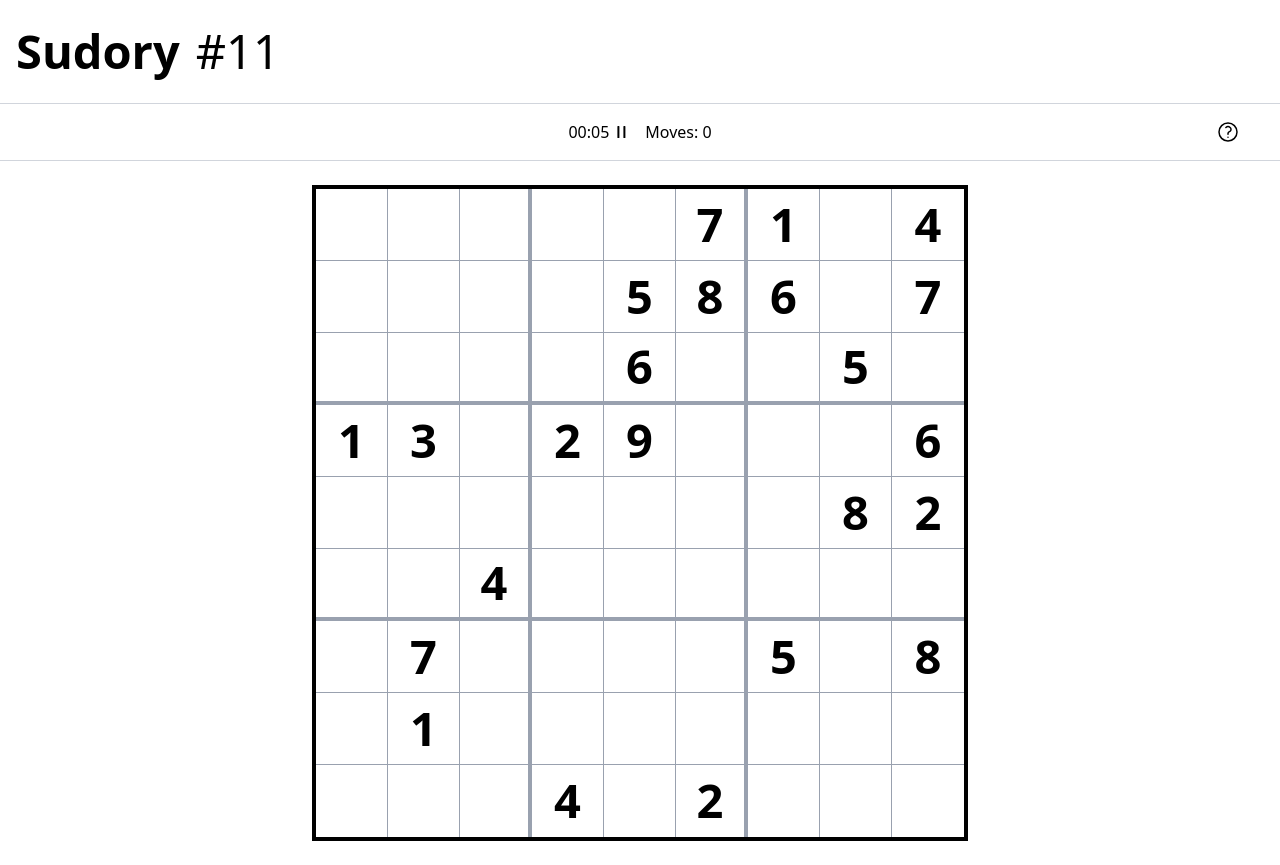
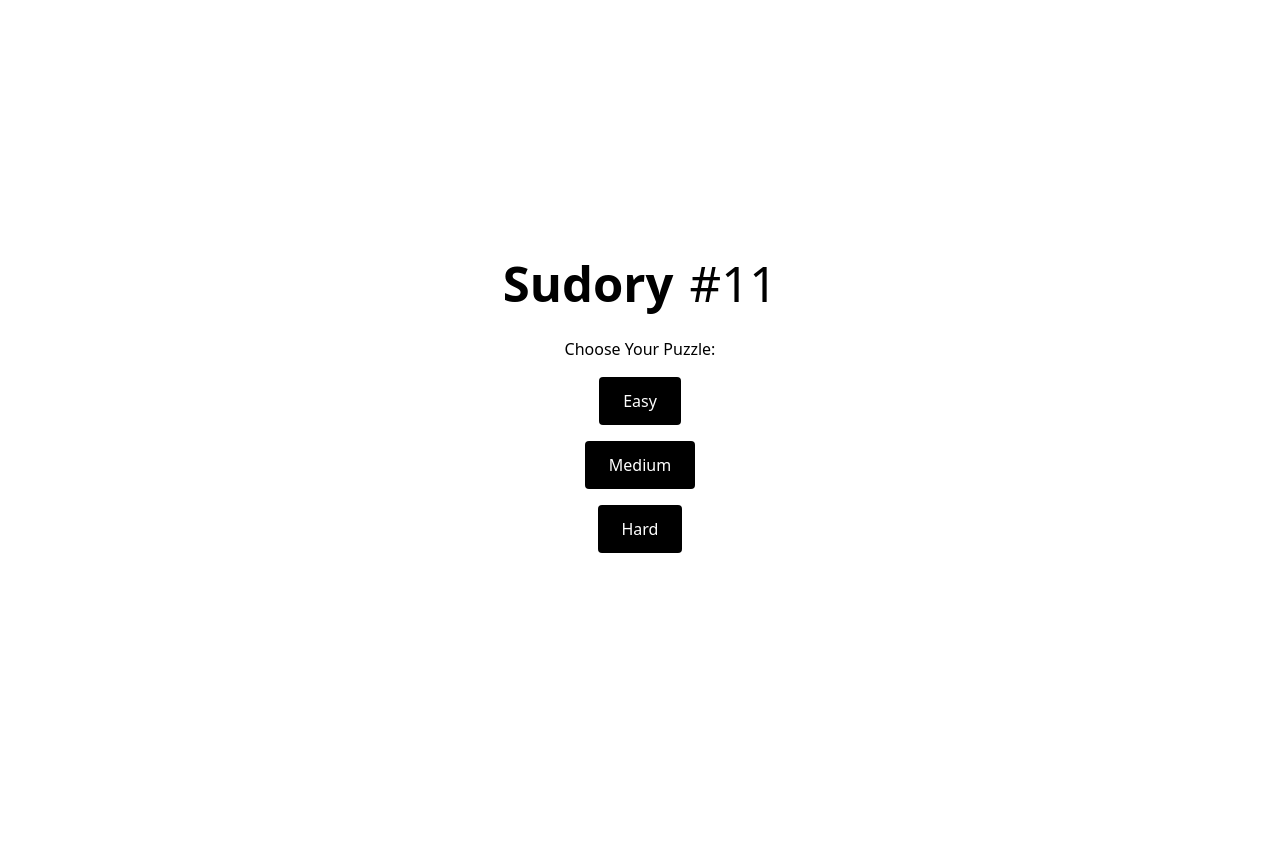
Before and after one commit to Ryan-Vakhshoori/sudory, a Next.js app: page / in a window 1280 px wide. After the commit the page ends 800 px from the top, so only its background shows below. Built offline with nearby package versions, Linux system fonts and the light colour scheme.

Commit message:
Add difficulty select screen

```diff
--- a/src/app/components/Grid.tsx
+++ b/src/app/components/Grid.tsx
@@ -9,14 +9,14 @@ import ResumeButton from "./ResumeButton";
 export default function Grid({
   isRunning,
   isPuzzleComplete, // Added isPuzzleComplete prop
-  onPuzzleLoad, // Added onPuzzleLoad prop
+  puzzleIndex, // Added puzzleIndex prop
   onResume,
   onMove,
   onComplete,
 }: {
   isRunning: boolean;
   isPuzzleComplete: boolean; // Added isPuzzleComplete prop
-  onPuzzleLoad: (index: number) => void; // Added onPuzzleLoad prop
+  puzzleIndex: number; // Added puzzleIndex prop
   onResume: () => void;
   onMove: () => void;
   onComplete: () => void;
@@ -28,14 +28,13 @@ export default function Grid({
   useEffect(() => {
     // Load the puzzle and solution from the CSV file
     const loadPuzzle = async () => {
-      const { board, hiddenCells, puzzleIndex } = await loadPuzzleFromCSV("/filteredSudokuPuzzles.csv", "2025-04-20");
+      const { board, hiddenCells } = await loadPuzzleFromCSV("/filteredSudokuPuzzles.csv", puzzleIndex);
       setSudokuBoard(board);
       setInitialHiddenCells(hiddenCells);
-      onPuzzleLoad(puzzleIndex); // Call the callback with the puzzle index
     };
 
     loadPuzzle();
-  }, []);
+  }, [puzzleIndex]);
 
   // Initialize the grid logic
   const {
--- a/src/app/page.tsx
+++ b/src/app/page.tsx
@@ -4,7 +4,7 @@ import Grid from "./components/Grid";
 import Popup from "./components/Popup"; // Import Popup
 import Header from "./components/Header"; // Import Header
 import GameBar from "./components/GameBar"; // Import GameBar
-import { useState } from "react";
+import { useState, useEffect } from "react";
 
 export default function Home() {
   const [isRunning, setIsRunning] = useState(true);
@@ -14,11 +14,67 @@ export default function Home() {
   const [puzzleIndex, setPuzzleIndex] = useState(0); // Added puzzleIndex state
   const [isCompletionPopupVisible, setIsCompletionPopupVisible] = useState(false);
   const [isHelpPopupVisible, setIsHelpPopupVisible] = useState(false);
+  const [difficulty, setDifficulty] = useState<string | null>(null); // State for difficulty selection
+
+  // Function to handle difficulty selection
+  const handleDifficultySelect = (level: string) => {
+    setDifficulty(level); // Set the selected difficulty
+  };
+
+  // Function to calculate puzzleIndex
+  const calculatePuzzleIndex = (startDate: string) => {
+    const start = new Date(startDate);
+    const today = new Date();
+    const daysSinceStart = Math.floor((today.getTime() - start.getTime()) / (1000 * 60 * 60 * 24));
+    return daysSinceStart;
+  };
+
+  useEffect(() => {
+    const startDate = "2025-04-20"; // Example start date
+    const index = calculatePuzzleIndex(startDate);
+    setPuzzleIndex(index);
+  }, []);
 
   return (
     <div className="flex flex-col items-center">
+      {!difficulty ? (
+        // Difficulty Selection Screen
+        <div className="flex flex-col items-center justify-center h-screen space-y-4">
+          <div className="flex flex-row space-x-4">
+            <p className="text-[49px] font-bold">Sudory</p>
+            {puzzleIndex !== 0 && (
+              <p className="text-[49px]">#{puzzleIndex}</p>
+            )}
+          </div>
+          <p>Choose Your Puzzle:</p>
+          <button
+            className="bg-black text-white px-6 py-3 rounded hover:bg-green-600"
+            onClick={() => handleDifficultySelect("easy")}
+          >
+            Easy
+          </button>
+          <button
+            className="bg-black text-white px-6 py-3 rounded hover:bg-yellow-600"
+            onClick={() => handleDifficultySelect("medium")}
+          >
+            Medium
+          </button>
+          <button
+            className="bg-black text-white px-6 py-3 rounded hover:bg-red-600"
+            onClick={() => handleDifficultySelect("hard")}
+          >
+            Hard
+          </button>
+        </div>
+      ) : (
+        // Puzzle Screen
+        <>
           <Header puzzleIndex={puzzleIndex} />
-      <div className={`flex flex-col items-center ${(isCompletionPopupVisible || isHelpPopupVisible) ? "filter opacity-50" : ""}`}>
+          <div
+            className={`flex flex-col items-center ${
+              isCompletionPopupVisible || isHelpPopupVisible ? "filter opacity-50" : ""
+            }`}
+          >
             {/* GameBar component */}
             <GameBar
               isRunning={isRunning}
@@ -33,6 +89,8 @@ export default function Home() {
             <div className="m-2 sm:m-3 md:m-4 lg:m-5 xl:m-6 2xl:m-7">
               <Grid
                 isRunning={isRunning}
+                isPuzzleComplete={isPuzzleComplete} // Pass isPuzzleComplete to Grid
+                puzzleIndex={puzzleIndex} // Pass puzzleIndex to Grid
                 onResume={() => setIsRunning(true)}
                 onMove={() => setMoveCount((prevCount) => prevCount + 1)} // Fixed
                 onComplete={() => {
@@ -40,28 +98,23 @@ export default function Home() {
                   setIsPuzzleComplete(true);
                   setIsCompletionPopupVisible(true); // Show popup when puzzle is complete
                 }}
-            isPuzzleComplete={isPuzzleComplete} // Pass isPuzzleComplete to Grid
-            onPuzzleLoad={(index: number) => setPuzzleIndex(index)} // Pass callback to Grid
               />
             </div>
           </div>
           {/* Popup for puzzle completion */}
           {isCompletionPopupVisible && (
-        <Popup
-          onClose={() => setIsCompletionPopupVisible(false)}
-        >
+            <Popup onClose={() => setIsCompletionPopupVisible(false)}>
               <p className="text-center text-2xl sm:text-4xl font-bold mb-1 sm:mb-4">Congratulations!</p>
               <p className="text-base sm:text-xl mb-1 sm:mb-4">
-            You completed the puzzle in <span className="font-bold">{time}</span> seconds with <span className="font-bold">{moveCount}</span> moves.
+                You completed the puzzle in <span className="font-bold">{time}</span> seconds with{" "}
+                <span className="font-bold">{moveCount}</span> moves.
               </p>
             </Popup>
           )}
           {/* Help popup */}
           {isHelpPopupVisible && (
-        <Popup
-          onClose={() => setIsHelpPopupVisible(false)}
-        >
-          <p className="text-2xl sm:text-4xl font-bold ">How to play Sudory</p>
+            <Popup onClose={() => setIsHelpPopupVisible(false)}>
+              <p className="text-2xl sm:text-4xl font-bold">How to play Sudory</p>
               <p className="text-lg sm:text-2xl mb-1 sm:mb-4">Reveal all hidden tiles and complete the Sudoku board.</p>
               <ul className="list-disc list-inside text-base sm:text-xl mb-1 sm:mb-4">
                 <li>Some numbers are already revealed — these numbers cannot be changed.</li>
@@ -72,6 +125,8 @@ export default function Home() {
               </ul>
             </Popup>
           )}
+        </>
+      )}
     </div>
   );
 }
--- a/src/app/utils/loadPuzzleFromCSV.ts
+++ b/src/app/utils/loadPuzzleFromCSV.ts
@@ -1,17 +1,12 @@
-export async function loadPuzzleFromCSV(filePath: string, startDate: string) {
+export async function loadPuzzleFromCSV(filePath: string, puzzleIndex: number) {
   const response = await fetch(filePath);
   const csvText = await response.text();
   const rows = csvText.trim().split("\n");
   const dataRows = rows.slice(1);
 
-  // Calculate the number of days since the start date
-  const start = new Date(startDate);
-  const today = new Date();
-  const daysSinceStart = Math.floor((today.getTime() - start.getTime()) / (1000 * 60 * 60 * 24));
-
-  // Use the daysSinceStart to select a puzzle
-  const puzzleIndex = daysSinceStart % dataRows.length; // Wrap around if needed
-  const [, puzzle, solution] = dataRows[puzzleIndex].split(","); // Extract fields
+  // Ensure the puzzleIndex is within bounds
+  const validPuzzleIndex = puzzleIndex % dataRows.length; // Wrap around if needed
+  const [, puzzle, solution] = dataRows[validPuzzleIndex].split(","); // Extract fields
 
   const board: number[][] = [];
   const hiddenCells = new Set<string>();
@@ -33,7 +28,5 @@ export async function loadPuzzleFromCSV(filePath: string, startDate: string) {
     board.push(rowValues);
   }
 
-  // hiddenCells = new Set(['0-4', '1-1']);
-
-  return { board, hiddenCells, puzzleIndex };
+  return { board, hiddenCells };
 }
```
Lines whose indentation alone changed are shown as unchanged.
